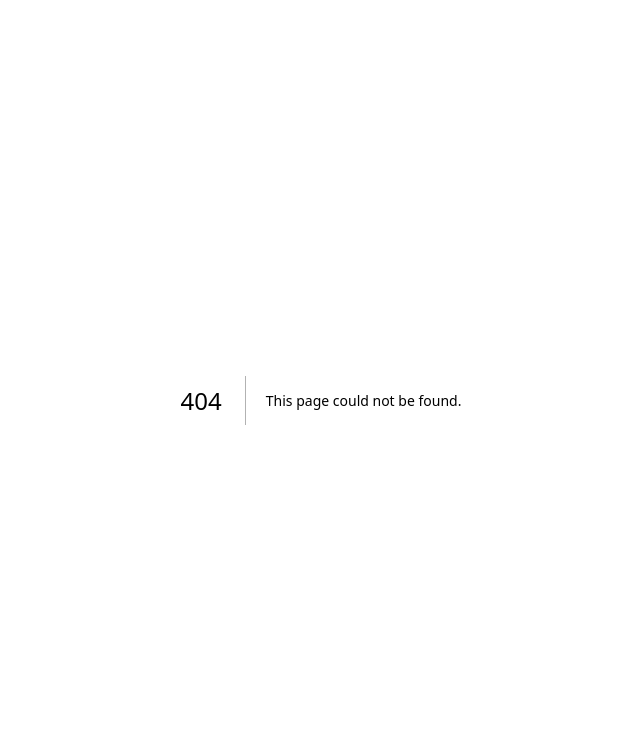
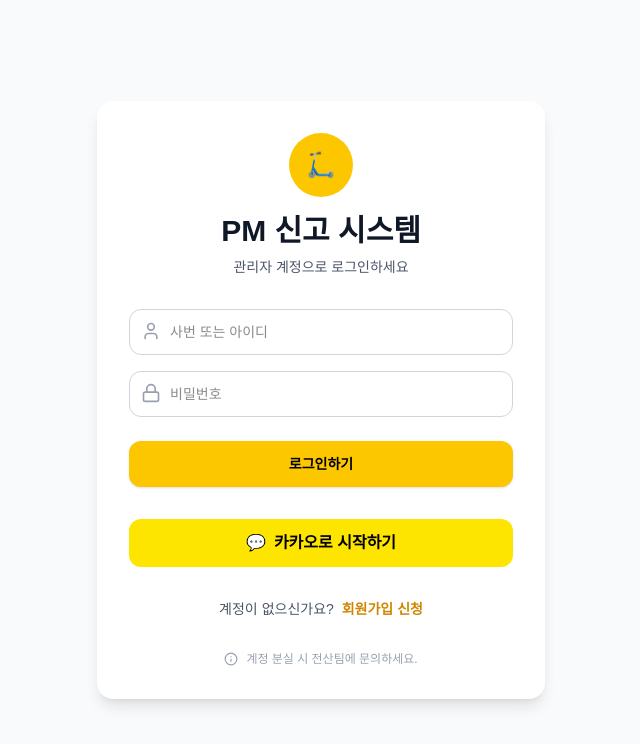
Before and after one commit to youjuyong/gwangju-scooter-report-frontend, a Next.js app: page /citizen/login in a window 1280 px wide. Before the commit this address had no page. Shown: the top 744 px of the page, without its empty margins (319-959 px from the left). Built offline with nearby package versions, Linux system fonts and the light colour scheme; no server answers.

Commit message:
카카오 로그인 인증 추가

```diff
--- a/src/app/login/page.tsx
+++ b/src/app/admin/login/page.tsx
@@ -1,4 +1,4 @@
-import LoginForm from "@/components/login/LoginForm";
+import LoginForm from "@/components/admin/login//LoginForm";
 import { Info } from "lucide-react";
 
 export default function LoginPage() {
--- /dev/null
+++ b/src/app/citizen/login/page.tsx
@@ -0,0 +1,28 @@
+import CitizenLoginForm from "@/components/citizen/login/CitizenLoginForm";
+import { Info } from "lucide-react";
+
+export default function LoginPage() {
+  return (
+    <div className="min-h-screen flex flex-col items-center justify-center bg-gray-50 px-4">
+      <div className="max-w-md w-full space-y-8 bg-white p-8 rounded-2xl shadow-lg">
+        {/* 헤더 부분 (서버에서 미리 렌더링) */}
+        <div className="text-center">
+          <div className="mx-auto h-16 w-16 bg-yellow-400 rounded-full flex items-center justify-center mb-4">
+            <span className="text-2xl" role="img" aria-label="scooter">🛴</span>
+          </div>
+          <h1 className="text-3xl font-extrabold text-gray-900">PM 신고 시스템</h1>
+          <p className="mt-2 text-sm text-gray-600">관리자 계정으로 로그인하세요</p>
+        </div>
+
+        {/* 실제 로직이 들어있는 클라이언트 컴포넌트 호출 */}
+        <CitizenLoginForm />
+
+        {/* 푸터 안내 (정적 요소) */}
+        <div className="flex items-center justify-center space-x-2 text-xs text-gray-400 mt-4">
+          <Info size={14} />
+          <span>계정 분실 시 전산팀에 문의하세요.</span>
+        </div>
+      </div>
+    </div>
+  );
+}
--- /dev/null
+++ b/src/app/oauth2/callback/page.tsx
@@ -0,0 +1,28 @@
+"use client";
+
+import { useEffect } from "react";
+import { useSearchParams, useRouter } from "next/navigation";
+import { useAuthStore } from "@/store/authStore";
+import { setCookie } from "cookies-next";
+
+export default function OAuth2Callback() {
+  const searchParams = useSearchParams();
+  const router = useRouter();
+  const setAccessToken = useAuthStore((state) => state.setAccessToken);
+
+  useEffect(() => {
+    const accessToken = searchParams.get("accessToken");
+
+    if (accessToken) {
+      console.log("token:", accessToken);
+
+      // 토큰 저장
+      setAccessToken(accessToken);
+      setCookie('accessToken', accessToken);
+      // 메인 페이지 이동
+      router.push("/main");
+    }
+  }, [searchParams]);
+
+  return <div>로그인 처리중...</div>;
+}
--- a/src/app/page.tsx
+++ b/src/app/page.tsx
@@ -17,13 +17,22 @@
         <h1 className="text-4xl font-black text-black">PM 신고 시스템</h1>
         <p className="text-lg text-yellow-900">안전한 퍼스널 모빌리티 문화를 만듭니다.</p>
 
-        <div className="pt-8">
-          <Link
-            href="/login"
-            className="bg-black text-white px-10 py-4 rounded-full font-bold text-lg hover:bg-gray-800 transition-all"
-          >
-            시작하기 (로그인)
+        <div className="pt-8 flex flex-col items-center gap-4">
+
+          {/* 일반 시민 로그인 버튼 (보통 시민용을 더 강조하므로 위로 올리는 걸 추천해요!) */}
+          <Link href="/citizen/login">
+            <button className="w-64 p-4 bg-blue-600 text-white font-bold rounded-xl shadow-lg hover:bg-blue-700 active:scale-95 transition-all">
+              일반 시민 로그인
+            </button>
           </Link>
+
+          {/* 서비스 관리자 로그인 버튼 */}
+          <Link href="/admin/login">
+            <button className="w-64 p-4 bg-slate-800 text-white font-bold rounded-xl shadow-lg hover:bg-slate-700 active:scale-95 transition-all">
+              서비스 관리자 로그인
+            </button>
+          </Link>
+
         </div>
       </div>
     </div>
--- /dev/null
+++ b/src/components/citizen/login/CitizenLoginForm.tsx
@@ -0,0 +1,193 @@
+"use client";
+
+import { useState, useRef, useEffect } from "react";
+import { useRouter } from "next/navigation";
+import { Lock, User } from "lucide-react";
+import api from "@/services/api";
+import { setCookie } from "cookies-next";
+import RegisterForm from "@/components/RegisterForm";
+import { getFirebaseMessaging } from "@/hooks/useFCM";
+import { useAuthStore } from "@/store/authStore";
+import { getToken } from "firebase/messaging";
+
+
+export default function CitizenLoginForm() {
+  const [loginId, setLoginId] = useState("");
+  const [password, setPassword] = useState("");
+  const [isRegisterOpen, setIsRegisterOpen] = useState(false);
+  const router = useRouter();
+  const setAccessToken = useAuthStore((state) => state.setAccessToken);
+  const pwInputRef = useRef<HTMLInputElement>(null);
+
+  const getDeviceType = () => {
+    const ua = navigator.userAgent;
+    if (/android/i.test(ua)) return "android";
+    if (/iPad|iPhone|iPod/.test(ua)) return "ios";
+    return "web";
+  };
+
+  const getOrCreateDeviceId = () => {
+    if (typeof window === "undefined") return "";
+    let deviceId = localStorage.getItem("device_id");
+    if (!deviceId) {
+      deviceId = crypto.randomUUID();
+      localStorage.setItem("device_id", deviceId);
+    }
+    return deviceId;
+  };
+
+  // --- [추가] 알림 권한 요청 및 토큰 생성 ---
+  const handleAllowNotification = async () => {
+    const isSupported =
+      typeof window !== "undefined" &&
+      "serviceWorker" in navigator &&
+      (location.protocol === "https:" || location.hostname === "localhost");
+
+    if (!isSupported) return null;
+
+    try {
+      const permission = await Notification.requestPermission();
+      if (permission !== "granted") return null;
+
+      // 서비스 워커 등록 확인
+      const registration = await navigator.serviceWorker.register("/firebase-messaging-sw.js");
+      await navigator.serviceWorker.ready;
+
+      // FCM 토큰 가져오기
+      const messaging = getFirebaseMessaging();
+      if (!messaging) return null;
+
+      const currentToken = await getToken(messaging, {
+        vapidKey: process.env.NEXT_PUBLIC_FIREBASE_VAPID_KEY,
+        serviceWorkerRegistration: registration,
+      });
+      console.log(currentToken);
+      return currentToken;
+    } catch (error) {
+      console.error("FCM 설정 에러:", error);
+      return null;
+    }
+  };
+
+  // --- [추가] 서버에 토큰 저장 ---
+  const saveFcmToken = async (fcmToken: string, accessToken: string) => {
+    try {
+      await api.post("/api/fcm/token", {
+        fcmToken: fcmToken,
+        deviceType: getDeviceType(),
+        deviceId: getOrCreateDeviceId(),
+      }, {
+        headers: { Authorization: `Bearer ${accessToken}` }
+      });
+      console.log("FCM 토큰 서버 저장 완료");
+    } catch (error) {
+      console.error("FCM 토큰 저장 실패:", error);
+    }
+  };
+
+  useEffect(() => {
+    handleAllowNotification();
+  }, []);
+
+  const handleLogin = async (e: React.FormEvent) => {
+      e.preventDefault();
+      try {
+        // 1. API 호출 (async/await 방식)
+        const response:any = await api.post("api/auth/login", { loginId: loginId, password: password });
+        const result = response.data.result;
+
+       const authHeader = response.headers['authorization'];
+        setAccessToken(authHeader);
+        setCookie('accessToken', authHeader);
+
+        const fcmToken = await handleAllowNotification();
+        // if (fcmToken) {
+        //   await saveFcmToken(fcmToken);
+        // }
+
+        router.replace("/main");
+
+      } catch (err: any) {
+        handleLoginError(err); // 에러 핸들링 로직 분리
+      }
+  };
+
+  const handleKakaoLogin = () => {
+    window.location.href = `${process.env.NEXT_PUBLIC_API_URL}/oauth2/authorization/kakao`;
+  };
+
+  const handleLoginError = (err: any) => {
+    const resultCode = err?.response?.data?.resultCode;
+    const messageMap: { [key: string]: string } = {
+      "E001": "패스워드가 일치하지 않습니다.",
+      "E004": "존재하지 않는 아이디 입니다."
+    };
+
+    alert(err.message);
+    setPassword("");
+    pwInputRef.current?.focus();
+  };
+
+  return (
+    <>
+        {/* 로그인 폼 */}
+        <form className="mt-8 space-y-6" onSubmit={handleLogin}>
+          <div className="space-y-4">
+            <div className="relative">
+              <User className="absolute left-3 top-3 h-5 w-5 text-gray-400" />
+              <input
+                type="text"
+                required
+                className="block w-full pl-10 pr-3 py-3 border border-gray-300 rounded-xl focus:ring-yellow-500 focus:border-yellow-500 text-sm"
+                placeholder="사번 또는 아이디"
+                value={loginId}
+                onChange={(e) => setLoginId(e.target.value)}
+              />
+            </div>
+            <div className="relative">
+              <Lock className="absolute left-3 top-3 h-5 w-5 text-gray-400" />
+              <input
+                type="password"
+                required
+                className="block w-full pl-10 pr-3 py-3 border border-gray-300 rounded-xl focus:ring-yellow-500 focus:border-yellow-500 text-sm"
+                placeholder="비밀번호"
+                value={password}
+                onChange={(e) => setPassword(e.target.value)}
+              />
+            </div>
+          </div>
+
+          <div>
+            <button
+              type="submit"
+              className="w-full flex justify-center py-3 px-4 border border-transparent rounded-xl shadow-sm text-sm font-bold text-black bg-yellow-400 hover:bg-yellow-500 focus:outline-none focus:ring-2 focus:ring-offset-2 focus:ring-yellow-500 transition-colors"
+            >
+              로그인하기
+            </button>
+          </div>
+        </form>
+
+        {/* 시민 전용: 카카오 버튼 */}
+      <button
+        onClick={handleKakaoLogin}
+        className="w-full flex justify-center items-center py-3 bg-[#FEE500] text-black rounded-xl font-bold"
+      >
+        <span className="mr-2">💬</span> 카카오로 시작하기
+      </button>
+
+        <div className="text-center mt-4">
+          <p className="text-sm text-gray-600">
+            계정이 없으신가요?{" "}
+            <button
+              onClick={() => setIsRegisterOpen(true)}
+              className="text-yellow-600 font-bold hover:underline ml-1"
+            >
+              회원가입 신청
+            </button>
+          </p>
+      </div>
+
+      {isRegisterOpen && <RegisterForm onSuccess={() => setIsRegisterOpen(false)} />}
+    </>
+  );
+}
```
Also changed, not shown: src/components/admin/login/LoginForm.tsx (renamed from src/components/login/LoginForm.tsx).
